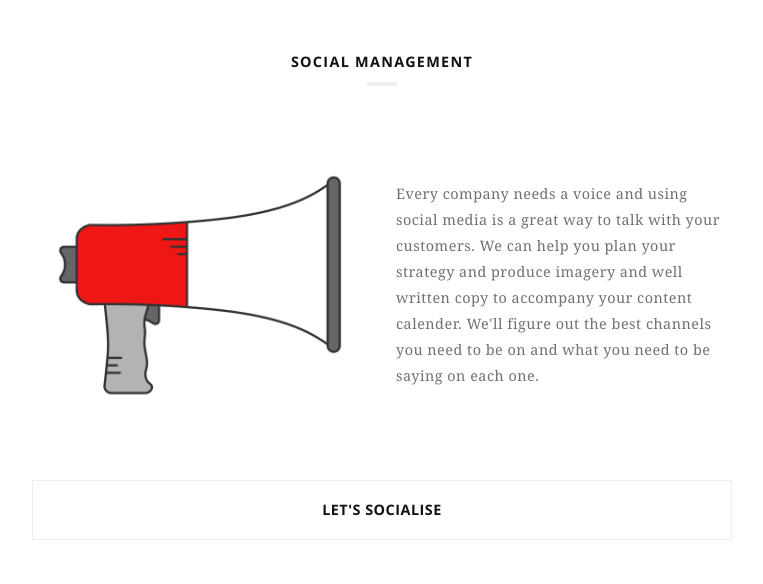
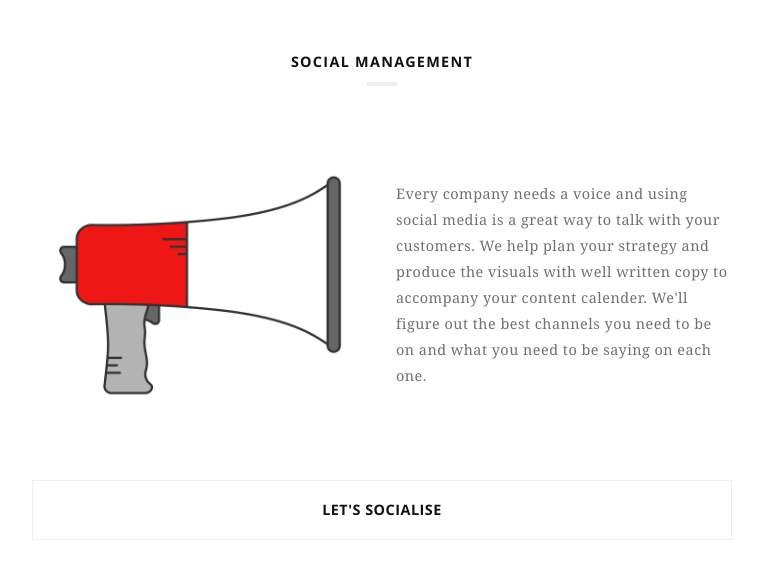
Before and after one commit to thisismodest/modestindustries.co, a PHP site: page /services in a window 1280 px wide. Shown: the part 2092-2676 px from the top of the page, without its empty margins (258-1021 px from the left). Run offline with PHP 8.4, Linux system fonts and the light colour scheme.

Commit message:
Tweaked Social Management copy

```diff
--- a/services.php
+++ b/services.php
@@ -41,7 +41,7 @@ include 'header.php'; ?>
     <h2 class="col1">Social Management</h2>
     <div class="alt-box">
       <img src="img/megaphone.png">
-      <p>Every company needs a voice and using social media is a great way to talk with your customers. We can help you plan your strategy and produce imagery and well written copy to accompany your content calender. We'll figure out the best channels you need to be on and what you need to be saying on each one.</p>
+      <p>Every company needs a voice and using social media is a great way to talk with your customers. We help plan your strategy and produce the visuals with well written copy to accompany your content calender. We'll figure out the best channels you need to be on and what you need to be saying on each one.</p>
     </div>
     <a class="cta-btn" href="contact">Let's Socialise</a>
 
```
